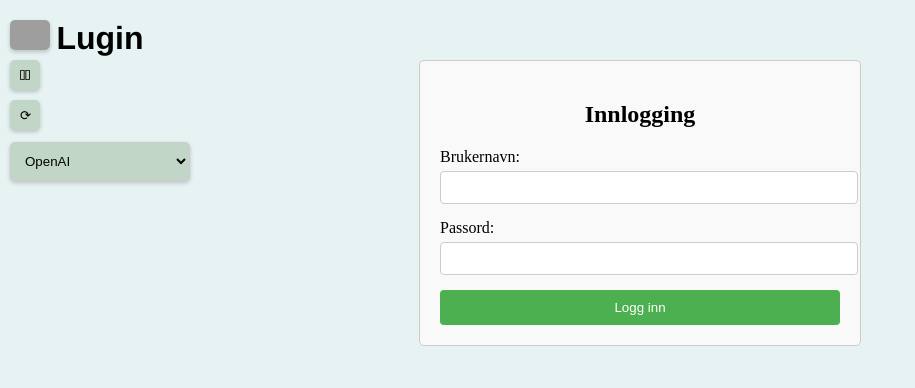
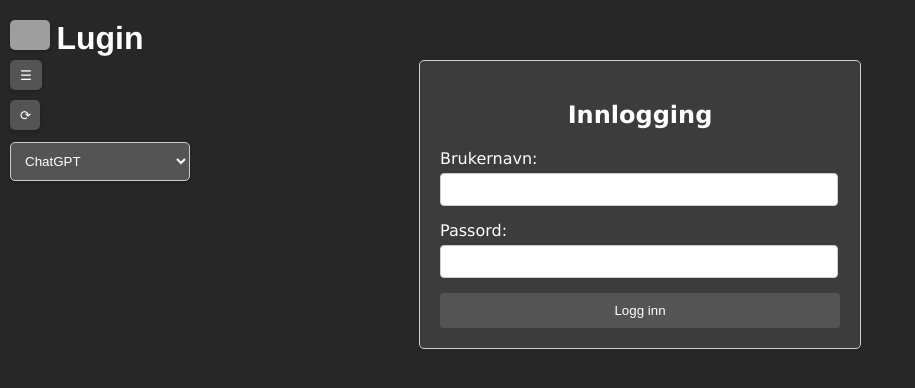
Before and after one commit to SondreHaugom/Lugin, a SvelteKit app: page / in a window 1280 px wide. Shown: the top 388 px of the page, without its empty margins (0-915 px from the left). Built offline with nearby package versions, Linux system fonts and the light colour scheme; grey boxes are pictures that could not be loaded; what @vscode/markdown-it-katex would draw is missing.

Commit message:
style: update UI components for improved dark theme and accessibility

```diff
--- a/src/routes/+page.svelte
+++ b/src/routes/+page.svelte
@@ -197,32 +197,17 @@
 
 <main>
     <img class="logo" title="Lugin" src="/src/lib/logo/artificial intelligence - Logo2.png" alt="">
-    <button class="sidebar-btn" title="Åpne/lukk meny" on:click={sidebar} type="button"><svg id="Layer_1" viewBox="0 0 24 24" xmlns="http://www.w3.org/2000/svg" data-name="Layer 1"><path d="m0 3v18c0 1.654 1.346 3 3 3h8v-24h-8c-1.654 0-3 1.346-3 3zm9 19h-6c-.551 0-1-.448-1-1v-18c0-.552.449-1 1-1h6zm12-22h-8v24h8c1.654 0 3-1.346 3-3v-18c0-1.654-1.346-3-3-3zm1 21c0 .552-.449 1-1 1h-6v-20h6c.551 0 1 .448 1 1z"/></svg></button>
+    <button class="sidebar-btn" title="Åpne/lukk meny" on:click={sidebar} type="button">☰</button>
     <button class="resetBtn" title="Ny Samtale" type="button">⟳</button>
     <div class="sidebar" class:open={isMenuOpen}>
         <h1>
             Lugin
         </h1>
         <select title="Velg agent" class="select-btn" name="" id="">
-            <option value="Openai">OpenAI</option>
+            <option value="Openai">ChatGPT</option>
 
         </select>
-   <!-- Pråver å legge inn for samtale historikk-->
-
-     <!--
-        <div class="convHistory">
-            <ul>
-                {#each Object.entries(agentResponseIDHistory) as [agent, responseIds]}
-                    <li><strong>{agent}:</strong></li>
-                    {#each responseIds as responseId}
-                        <li style="margin-left: 10px;">{responseId}</li>
-                    {/each}
-                {/each}
-            </ul>
-        </div>
-     -->
         <div class="userData">
-
         </div>
     </div>
 
@@ -230,7 +215,6 @@
         <Autentisering onLogin={handleSuccessfulLogin} />
     {:else}
         <div class="chatbot_wrapper" class:shifted={isMenuOpen}>
-            <div class="current-agent">{currentAgent}</div>
 
             {#if currentAgent === "Openai"}
                 <AgentInnstruks bind:systemInstruks />
@@ -255,28 +239,18 @@
 
 
 main {
-    background-color: var(--color-fjord-10);
+    background-color: #272727;
     width: 100%;
     height: 100vh;
     overflow-x: hidden;
+    font-family:Verdana, Geneva, Tahoma, sans-serif;
 }
 h1 {
     text-align: center;
     font-family: Helvetica, Arial, sans-serif;
     margin-top: 10px;
     margin-bottom: 20px;
-}
-h2 {
-    padding: 10px;
-    font-family: Helvetica, Arial, sans-serif;
-}
-.convHistory {
-    background-color: var(--color-gran-30);
-    border-radius: 10px;
-    padding: 10px;
-    height: 500px;
-    margin-top: 60px;
-    margin-bottom: 20px;
+    color: white;
 }
 .sidebar {
     position: fixed;
@@ -300,16 +274,12 @@ h2 {
     border-radius: 5px;
     box-shadow: 0 2px 4px rgba(0, 0, 0, 0.2);
     z-index: 1000;
-    background-color: var( --color-gran-30);
-    color: black;
+    background-color: #545454;
+    color: white;
     border: none;
     padding: 5px 10px;
     cursor: pointer;
     transition: background-color 0.3s;
-}
-.sidebar-btn svg {
-    width: 10px;
-    height: 20px;
 }
 .logo {
     position: fixed;
@@ -322,7 +292,7 @@ h2 {
 
 }
 .sidebar-btn:hover {
-    background-color: var( --color-gran-50);
+    background-color: #383838;
 }
 .resetBtn {
     position: fixed;
@@ -333,15 +303,15 @@ h2 {
     border-radius: 5px;
     box-shadow: 0 2px 4px rgba(0, 0, 0, 0.2);
     z-index: 1000;
-    background-color: var( --color-gran-30);
-    color: black;
+    background-color: #545454;
+    color: white;
     border: none;
     padding: 5px 10px;
     cursor: pointer;
     transition: background-color 0.3s;
 }
 .resetBtn:hover {
-    background-color: var( --color-gran-50);
+    background-color: #383838;
 }
 .select-btn {
     width: 100%;
@@ -351,7 +321,8 @@ h2 {
     border-radius: 5px;
     border: 1px solid #ccc;
     box-shadow: 0 2px 4px rgba(0, 0, 0, 0.2);
-    background-color: var(--color-gran-30);
+    background-color: #545454;
+    color: white;
 }
 
 .chatbox {
@@ -377,11 +348,11 @@ h2 {
     border-radius: 10px;
     border-style: solid;
     border-width: 1px;
-    border-color: var(--color-stein-50);
+    border-color: #333;
     margin-left: 50px;
     display: block;
     box-shadow: 0 4px 8px rgba(0, 0, 0, 0.1);
-    background-color: white;
+    background-color:#3c3c3c;
 }
 
 .chatbot_wrapper.shifted {
@@ -395,47 +366,32 @@ h2 {
         margin: 0;
 }
     :global(.user_message) {
-        background-color: var(--color-himmel-10);
-        text-align: left;
-        color: black;
+        background-color: #545454;
+        color: white;
         padding: 10px;
         border-radius: 10px;
         border-bottom-right-radius: 1px;
         margin: 10px;
-        width: auto;
-        max-width: 40%;
-        align-self: flex-end;
-        display: block;
-        margin-left: auto;
         box-shadow: 0 2px 4px rgba(0, 0, 0, 0.1);
-}
+
+        /* Viktig */
+        display: inline-block;     /* gjør at bredden følger innholdet */
+        max-width: 40%;            /* fast “tak” på hvor stor den kan bli */
+        width: fit-content;        /* lar den krympe til innhold (støttes bra) */
+        margin-left: 70%;         /* skyv den til høyre */
+        text-align: left;
+        white-space: normal;       /* sørg for at den kan wrappe */
+        overflow-wrap: break-word; /* bryt lange ord/lenker */
+    }
     :global(.bot_message) {
         text-align: left;
-        color: black;
+        color: white;
         padding: 10px;
         margin: 10px;
         width: auto;
         max-width: 73%;
         align-self: flex-start;
         display: block;
-}
-
-    .current-agent {
-        background-color: var(  --color-himmel-10);
-        width: 25%;
-        text-align: center;
-        margin-top: 10px;
-        font-size: 17px;
-        border-radius: 5px;
-        border-top-left-radius: 1px;
-        border-top-right-radius: 1px;
-        border-style: solid;
-        border-width: 1px;
-        border-color: #333;
-        margin-left: auto;
-        margin-right: auto;
-        display: block;
-        box-shadow: 0 2px 4px rgba(0, 0, 0, 0.1);
 }
 
 
@@ -467,7 +423,7 @@ h2 {
 @media (min-width: 601px) and (max-width: 1200px) {
             .chatbox {
             left: 21%;
-            max-height: 90% !important;
+            max-height: 80% !important;
             max-width: 80% !important;
             overflow-y: auto;
 
@@ -484,13 +440,14 @@ h2 {
             width: 50%;
         }
          :global(.user_message) {
-            font-size: 12px;
+            font-size: 15px;
             margin-left: 50%;
         }
         :global(.bot_message) {
             position: static;
             right: 80px;
             top: 80px;
+            font-size: 15px;
 
 
         }
@@ -512,5 +469,6 @@ h2 {
             margin-left: 200px;
             width: calc(99.2% - 200px);
         }
+
 }
 </style>
--- a/src/routes/components/agentInnstruks.svelte
+++ b/src/routes/components/agentInnstruks.svelte
@@ -48,7 +48,7 @@
         }
 
         .agent_config.open {
-            background-color: var(--color-himmel-10);
+            background-color: #545454;
             border: 1px solid var(--color-stein-50);
             border-radius: 10px;
             padding: 15px;
@@ -83,8 +83,8 @@
 
         .config-save {
             padding: 8px 16px;
-            background-color: var(--color-gran-30);
-            color: black;
+            background-color: #313131;
+            color: white;
             border: 1px solid var(--color-stein-50);
             border-radius: 5px;
             font-size: 14px;
@@ -94,7 +94,7 @@
         }
 
         .config-save:hover {
-            background-color: var(--color-gran-50);
+            background-color: #161616;
             box-shadow: 0 2px 6px rgba(0, 0, 0, 0.15);
         }
         .config-toggle {
@@ -107,6 +107,8 @@
         .config-toggle svg {
             width: 24px;
             height: 24px;
+            border-radius: 5px;
+            background-color: white;
             display: block;
         }
 
--- a/src/routes/components/autentisering.svelte
+++ b/src/routes/components/autentisering.svelte
@@ -68,9 +68,10 @@
         padding: 20px;
         border: 1px solid #ccc;
         border-radius: 5px;
-        background-color: #f9f9f9;
+        background-color: #3c3c3c;
         position: relative;
         z-index: 10001;
+        color: white;
     }
 
 
@@ -85,25 +86,27 @@
     }
 
     .innlogin_container input {
-        width: 100%;
+        width: 95%;
         padding: 8px;
         margin-bottom: 15px;
         border: 1px solid #ccc;
         border-radius: 4px;
+
     }
 
     .innlogin_container button {
         width: 100%;
         padding: 10px;
-        background-color: #4CAF50;
+        background-color: #545454;
         color: white;
         border: none;
         border-radius: 4px;
         cursor: pointer;
+        transition: background-color 0.3s, border-color 0.3s;
     }
 
     .innlogin_container button:hover {
-        background-color: #45a049;
+        background-color: #383838;
     }
 
 
--- a/src/routes/components/server/Openai/+server.js
+++ b/src/routes/components/server/Openai/+server.js
@@ -23,7 +23,7 @@ export async function POST(request) {
         const { message, previousResponseId, systemInstruks } = await request.request.json();
 
         const response = await client.responses.create({
-            model: "gpt-5-nano-2025-08-07",
+            model: "gpt-4.1-nano",
             instructions: systemInstruks || "Du er en hjelpsom assistent med dine svar skal du altid bruke markdown format.",
             input: [
                 {
--- a/src/routes/components/userInput.svelte
+++ b/src/routes/components/userInput.svelte
@@ -5,7 +5,7 @@
 
 
 <div class="input-container">
-    <input type="text" class="user_input" placeholder="Skriv meldingen din her...">
+    <textarea class="user_input" name="" id="" placeholder="Skriv meldingen din her..."></textarea>
     <button class="sendBtn" title="Send melding" type="button">↑</button>
 </div>
 
@@ -18,7 +18,7 @@
     border-width: 1px;
     border-color: var(--color-stein-50);
     border-radius: 20px;
-    background-color: var(--color-himmel-10);
+    background-color: #363636;
     width: 50%;
     max-width: 50%;
     height: 50px;
@@ -41,8 +41,18 @@
     pointer-events: auto;
     z-index: 10000;
     position: relative;
-    background-color: white;
+    background-color: #545454;
+    color: white;
     transition: box-shadow 0.3s;
+    height: 20px;
+
+
+    resize: none;            /* lås størrelsen (valgfritt) */
+    overflow-y: auto;        /* scroll når høyden nås */
+    overflow-x: hidden;      /* ingen horisontal scroll */
+}
+.user_input::placeholder {
+    color: white;
 }
 .user_input:hover {
     box-shadow: 0 0 5px rgba(0, 0, 0, 0.2);
@@ -57,11 +67,12 @@
     border-width: 1px;
     margin-left: 8px;
     margin-right: 8px;
-    background-color: var(--color-gran-30);
+    color: white;
+    background-color: #545454;
     transition: background-color 0.3s;
 }
     .sendBtn:hover {
-        background-color: var(--color-gran-50);
+        background-color: #6b6b6b;
 }
 
 @media (min-width: 300px) and (max-width: 600px) {
```
